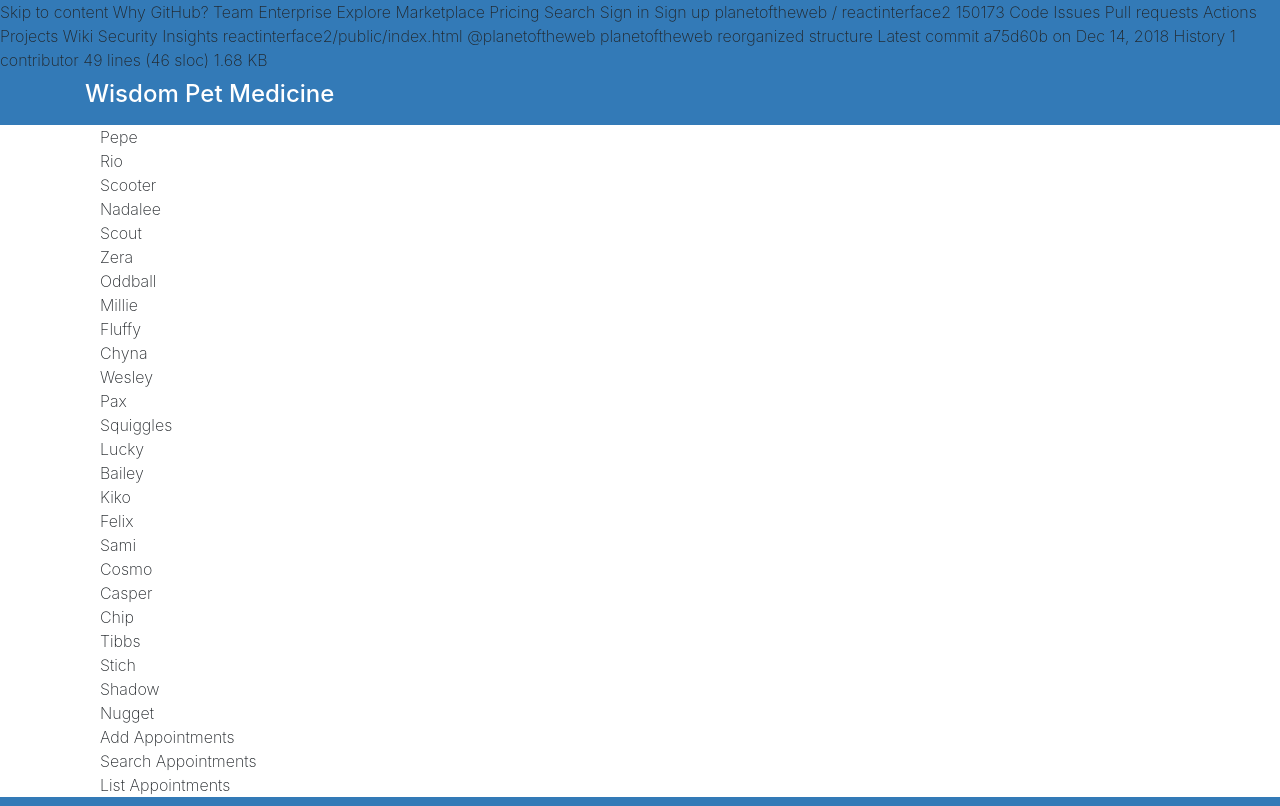
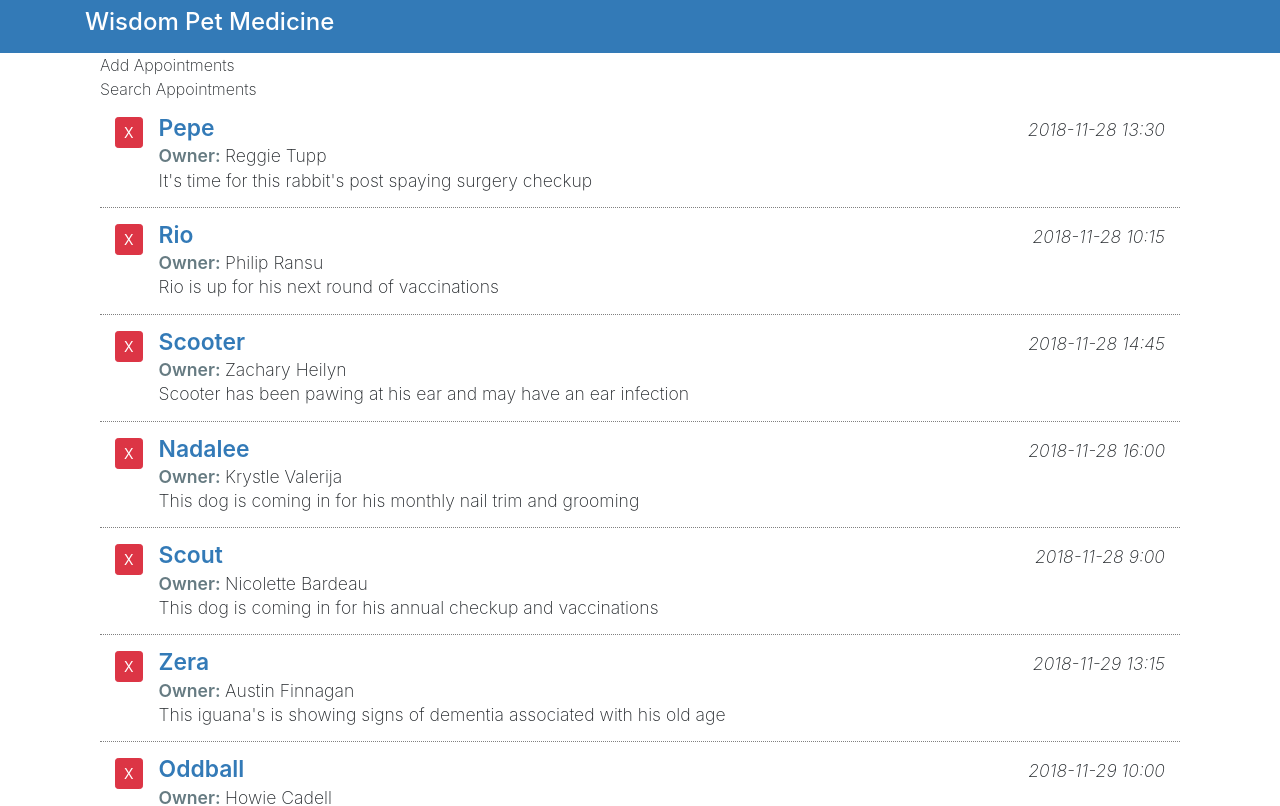
Before and after one commit to SingNavdeep/ReactInterface, a React (Create React App) app: page / in a window 1280 px wide. Shown: the top 806 px of the page. Built offline with nearby package versions, Linux system fonts and the light colour scheme.

Commit message:
state management with props

```diff
--- a/public/index.html
+++ b/public/index.html
@@ -1,34 +1,3 @@
-Skip to content
-Why GitHub?
-Team
-Enterprise
-Explore
-Marketplace
-Pricing
-Search
-
-Sign in
-Sign up
-planetoftheweb
-/
-reactinterface2
-150173
-Code
-Issues
-Pull requests
-Actions
-Projects
-Wiki
-Security
-Insights
-reactinterface2/public/index.html
-@planetoftheweb
-planetoftheweb reorganized structure
-Latest commit a75d60b on Dec 14, 2018
- History
- 1 contributor
-49 lines (46 sloc)  1.68 KB
-
 <!DOCTYPE html>
 <html lang="en">
   <head>
--- a/src/components/AddAppointments.js
+++ b/src/components/AddAppointments.js
@@ -1,4 +1,4 @@
-import React, {Component, component} from 'react';
+import React, {Component} from 'react';
 
 class AddAppointments extends Component {
     render () {
--- a/src/components/App.js
+++ b/src/components/App.js
@@ -13,29 +13,33 @@
   }
 
   componentDidMount() {
+    let index = 0;
     fetch('./data.json')
       .then(response => response.json())
       .then(result => {
-        const apts = result.map(item => (item));
+        const apts = result.map(item => {
+          item.aptId = index++;
+          return item;
+        });
         this.setState({
           myAppointments: apts
         });
       });
   }
   render() {
-    const listPets = this.state.myAppointments.map(apt => {
-      return <div>{apt.petName}</div>
-    });
+
     return (
       <main className="page bg-white" id="petratings">
           <div className="container">
             <div className="row">
               <div className="col-md-12 bg-white">
                 <div className="container">
-                  {listPets}
                   <AddAppointments />
                   <SearchAppointments />
-                  <ListAppointments />
+                  {
+                    //pass state variable data to ListAppointments component
+                  }
+                  <ListAppointments appointments={this.state.myAppointments}/>
                 </div>
               </div>
             </div>
--- a/src/components/ListAppointments.js
+++ b/src/components/ListAppointments.js
@@ -1,10 +1,31 @@
-import React, {Component, component} from 'react';
+import React, {Component} from 'react';
 
 class ListAppointments extends Component {
     render () {
         return (
-            <div>List Appointments</div>
-        )
+            <div className="appointment-list item-list mb-3">
+                {this.props.appointments.map(apt => (
+                    <div className="pet-item col media py-3" key={apt.aptId}>
+                    <div className="mr-3">
+                      <button className="pet-delete btn btn-sm btn-danger">X</button>
+                    </div>
+
+                    <div className="pet-info media-body">
+                      <div className="pet-head d-flex">
+                        <span className="pet-name">{apt.petName}</span>
+                        <span className="apt-date ml-auto">{apt.aptDate}</span>
+                      </div>
+
+                      <div className="owner-name">
+                        <span className="label-item">Owner: </span>
+                        <span>{apt.ownerName}</span>
+                      </div>
+                      <div className="apt-notes">{apt.aptNotes}</div>
+                    </div>
+                  </div>
+                ))};
+        </div>
+        );
     }
 }
 
--- a/src/components/SearchAppointments.js
+++ b/src/components/SearchAppointments.js
@@ -1,4 +1,4 @@
-import React, {Component, component} from 'react';
+import React, {Component} from 'react';
 
 class SearchAppointments extends Component {
     render () {
--- a/src/css/App.css
+++ b/src/css/App.css
@@ -1,38 +1,45 @@
-.App {
-  text-align: center;
+.add-appointment .card-body {
+  display: none;
 }
 
-.App-logo {
-  height: 40vmin;
-  pointer-events: none;
+.apt-addheading {
+  cursor: pointer;
+  user-select: none;
 }
 
-@media (prefers-reduced-motion: no-preference) {
-  .App-logo {
-    animation: App-logo-spin infinite 20s linear;
-  }
+.appointment-list {
+  font-size: 1.1em;
 }
 
-.App-header {
-  background-color: #282c34;
-  min-height: 100vh;
-  display: flex;
-  flex-direction: column;
-  align-items: center;
-  justify-content: center;
-  font-size: calc(10px + 2vmin);
-  color: white;
+.appointment-list .pet-item {
+  border-bottom: 1px dotted gray;
 }
 
-.App-link {
-  color: #61dafb;
+.appointment-list .pet-item:last-child {
+  border-bottom: none;
 }
 
-@keyframes App-logo-spin {
-  from {
-    transform: rotate(0deg);
-  }
-  to {
-    transform: rotate(360deg);
-  }
+.appointment-list .pet-name {
+  font-weight: 600;
+  color: #337ab7;
+  font-size: 1.3em;
+  line-height: 100%;
 }
+
+.appointment-list .label-item {
+  font-weight: 600;
+  color: #667b82;
+}
+
+.appointment-list .apt-date {
+  font-style: italic;
+}
+
+.appointment-list .apt-notes {
+  line-height: 120%;
+}
+
+.dropdown-item.active,
+.dropdown-item:active {
+  background-color: #a9aeb2;
+}
```
